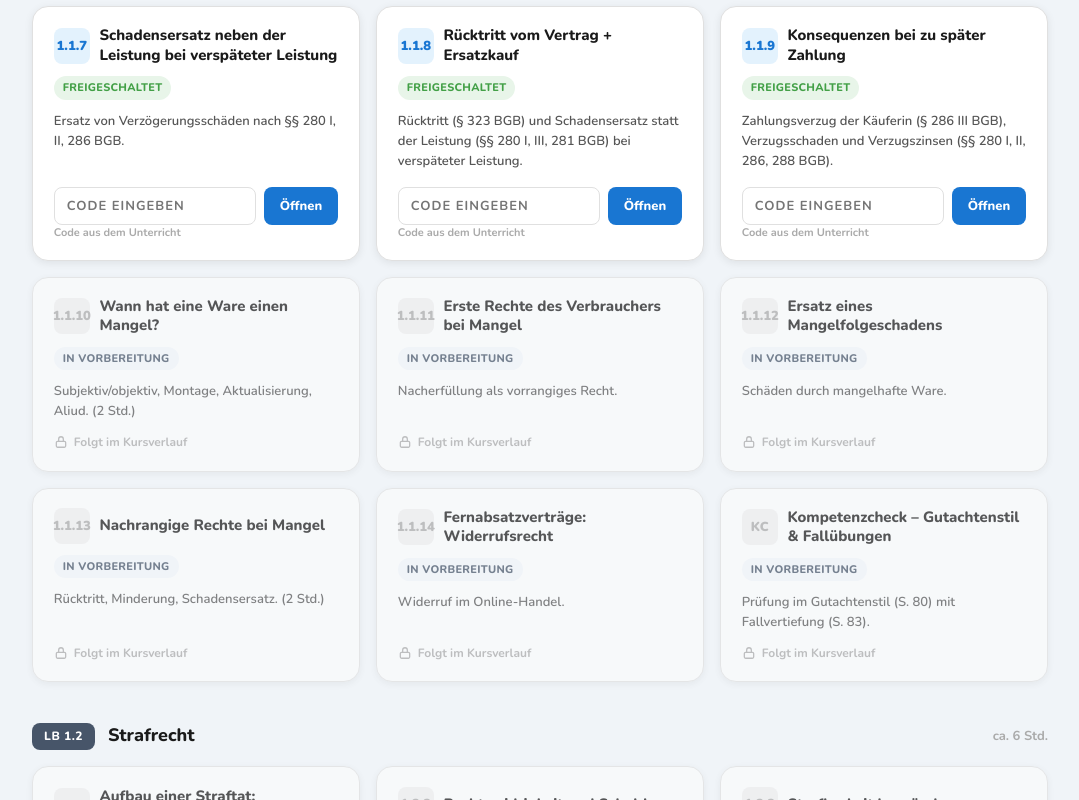
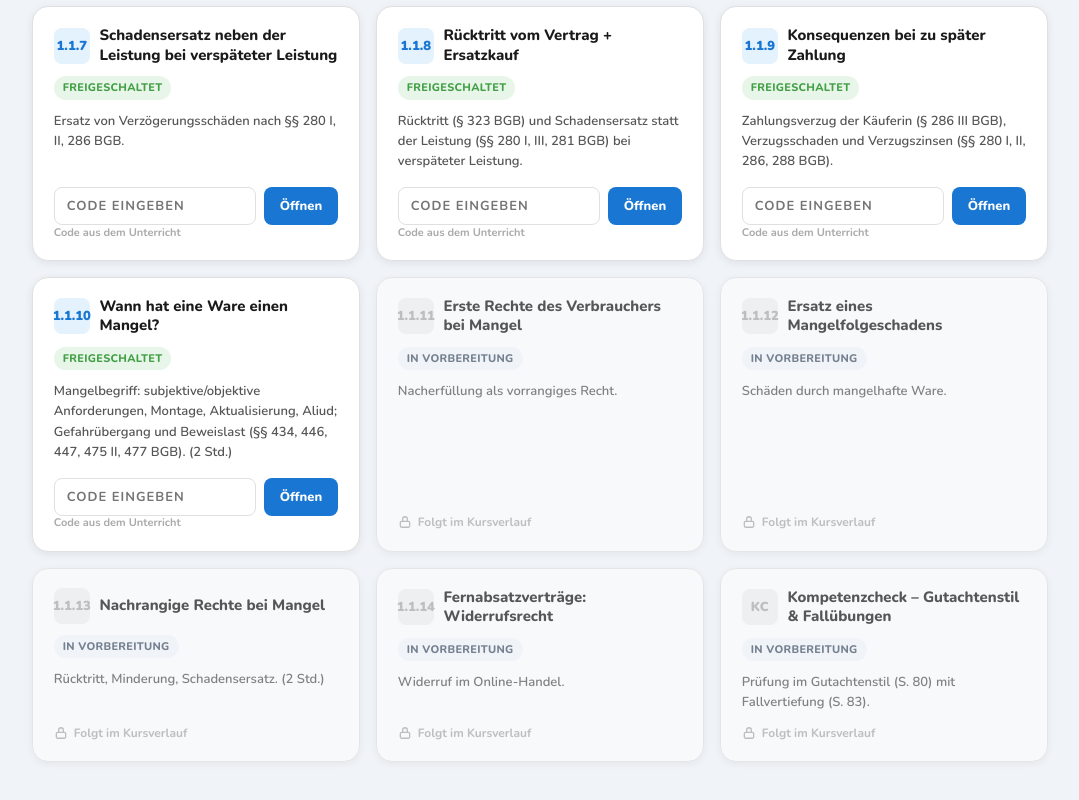
Before and after one commit to Georg-KI/WR-13-Recht, a plain HTML site: page index.html in a window 1280 px wide. Shown: the part 948-1748 px from the top of the page, without its empty margins (100-1179 px from the left). Drawn offline with nearby package versions, Linux system fonts and the light colour scheme.

Commit message:
Update the number of unlocked hours to 10

```diff
--- a/index.html
+++ b/index.html
@@ -140,7 +140,7 @@ body{font-family:'Nunito',sans-serif;background:var(--bg-page);color:var(--text)
     <div class="hero-stats">
       <div class="hero-stat"><b>4</b><span>Teilbereiche</span></div>
       <div class="hero-stat"><b>~42</b><span>Stunden gesamt</span></div>
-      <div class="hero-stat"><b>9</b><span>freigeschaltet</span></div>
+      <div class="hero-stat"><b>10</b><span>freigeschaltet</span></div>
     </div>
   </div>
 
@@ -252,8 +252,18 @@ body{font-family:'Nunito',sans-serif;background:var(--bg-page);color:var(--text)
         <div class="card-gate"></div>
       </div>
 
-      <!-- 1.1.10 – 1.1.14 GESPERRT -->
-      <div class="card locked"><div class="card-top"><div class="card-num">1.1.10</div><div class="card-title">Wann hat eine Ware einen Mangel?</div></div><span class="card-status status-soon">IN VORBEREITUNG</span><div class="card-desc">Subjektiv/objektiv, Montage, Aktualisierung, Aliud. (2 Std.)</div></div>
+      <!-- 1.1.10 FERTIG -->
+      <div class="card ready" data-hash="36633a66632c902887b8b7d2f7bff97cb5b94689e754241d526d084c7180a5b0" data-url="wr_q13_1-1-10_mangel.html">
+        <div class="card-top">
+          <div class="card-num">1.1.10</div>
+          <div class="card-title">Wann hat eine Ware einen Mangel?</div>
+        </div>
+        <span class="card-status status-ready">FREIGESCHALTET</span>
+        <div class="card-desc">Mangelbegriff: subjektive/objektive Anforderungen, Montage, Aktualisierung, Aliud; Gefahrübergang und Beweislast (§§ 434, 446, 447, 475 II, 477 BGB). (2 Std.)</div>
+        <div class="card-gate"></div>
+      </div>
+
+      <!-- 1.1.11 – 1.1.14 GESPERRT -->
       <div class="card locked"><div class="card-top"><div class="card-num">1.1.11</div><div class="card-title">Erste Rechte des Verbrauchers bei Mangel</div></div><span class="card-status status-soon">IN VORBEREITUNG</span><div class="card-desc">Nacherfüllung als vorrangiges Recht.</div></div>
       <div class="card locked"><div class="card-top"><div class="card-num">1.1.12</div><div class="card-title">Ersatz eines Mangelfolgeschadens</div></div><span class="card-status status-soon">IN VORBEREITUNG</span><div class="card-desc">Schäden durch mangelhafte Ware.</div></div>
       <div class="card locked"><div class="card-top"><div class="card-num">1.1.13</div><div class="card-title">Nachrangige Rechte bei Mangel</div></div><span class="card-status status-soon">IN VORBEREITUNG</span><div class="card-desc">Rücktritt, Minderung, Schadensersatz. (2 Std.)</div></div>
```
